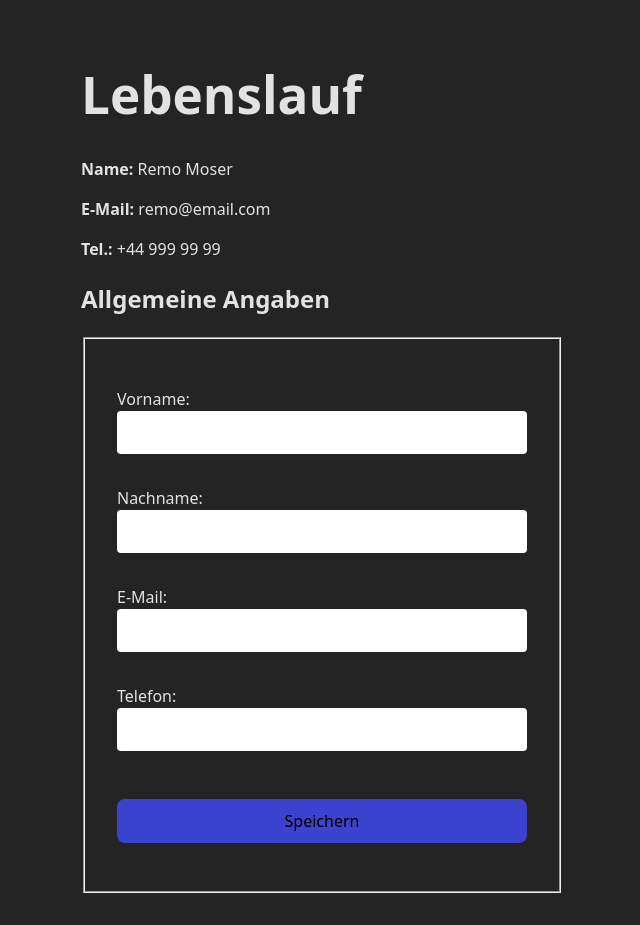
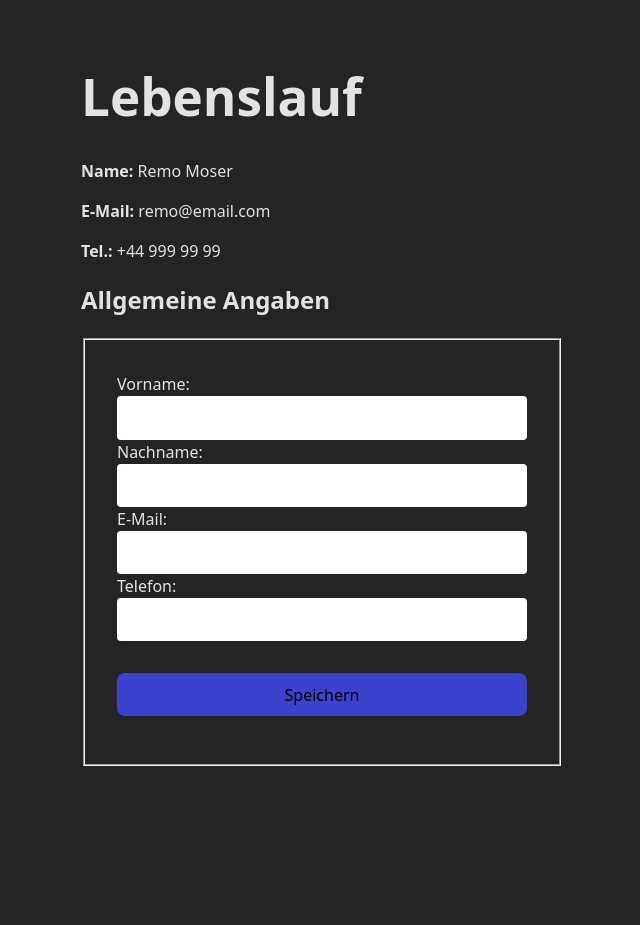
Before and after one commit to remzr/cv-builder, a React (Vite) app: page / in a window 1280 px wide. Shown: the whole page, without its empty margins (354-994 px from the left). After the commit the page ends 800 px from the top, so only its background shows below. Built offline with nearby package versions, Linux system fonts and the light colour scheme.

Commit message:
Change default form behaviour to react style form practise with state-functions.

```diff
--- a/src/components/Section.jsx
+++ b/src/components/Section.jsx
@@ -1,26 +1,47 @@
 import { useState } from "react";
 
 export default function Section() {
+    const [preName, setPreName] = useState("");
+    const [familyName, setFamilyName] = useState("");
+    const [mailAdress, setMailAdress] = useState("");
+    const [phoneNumber, setPhoneNumber] = useState("");
+
+    function handleChange(e) {
+        let targetField = e.target.value;
+        console.log(e.target.value);
+
+        switch (e.target.id) {
+            case "preName":
+                setPreName(targetField);
+                break;
+            case "familyName":
+                setFamilyName(targetField);
+                break;
+            case "mailAdress":
+                setMailAdress(targetField);
+                break;
+            case "phoneNumber":
+                setPhoneNumber(targetField);
+                break;
+        }
+    }
+
     return(
         <form>
             <h2>Allgemeine Angaben</h2>
             <fieldset>
-                <p>
-                    <label for="name"> Vorname:</label>
-                    <input type="text" id="preName" name="preName" />
-                </p>
-                <p>
-                    <label for="name"> Nachname:</label>
-                    <input type="text" id="familyName" name="familyName" />
-                </p>
-                <p>
-                    <label for="email"> E-Mail:</label>
-                    <input type="email" id="email" name="email" />
-                </p>
-                <p>
-                    <label for="tel"> Telefon:</label>
-                    <input type="tel" id="tel" name="tel" />
-                </p>
+                    <label for="name"> Vorname:
+                        <input type="text" id="preName" value={preName} onChange={handleChange} />
+                    </label>
+                    <label for="name"> Nachname:
+                        <input type="text" id="familyName" value={familyName} onChange={handleChange} />
+                    </label>
+                    <label for="email"> E-Mail:
+                        <input type="email" id="mailAdress" value={mailAdress} onChange={handleChange} />
+                    </label>
+                    <label for="tel"> Telefon:
+                        <input type="tel" id="phoneNumber" value={phoneNumber} onChange={handleChange} />
+                    </label>
                 <p>
                     <input class="submitButton" type="submit" value="Speichern" />
                 </p>
```
